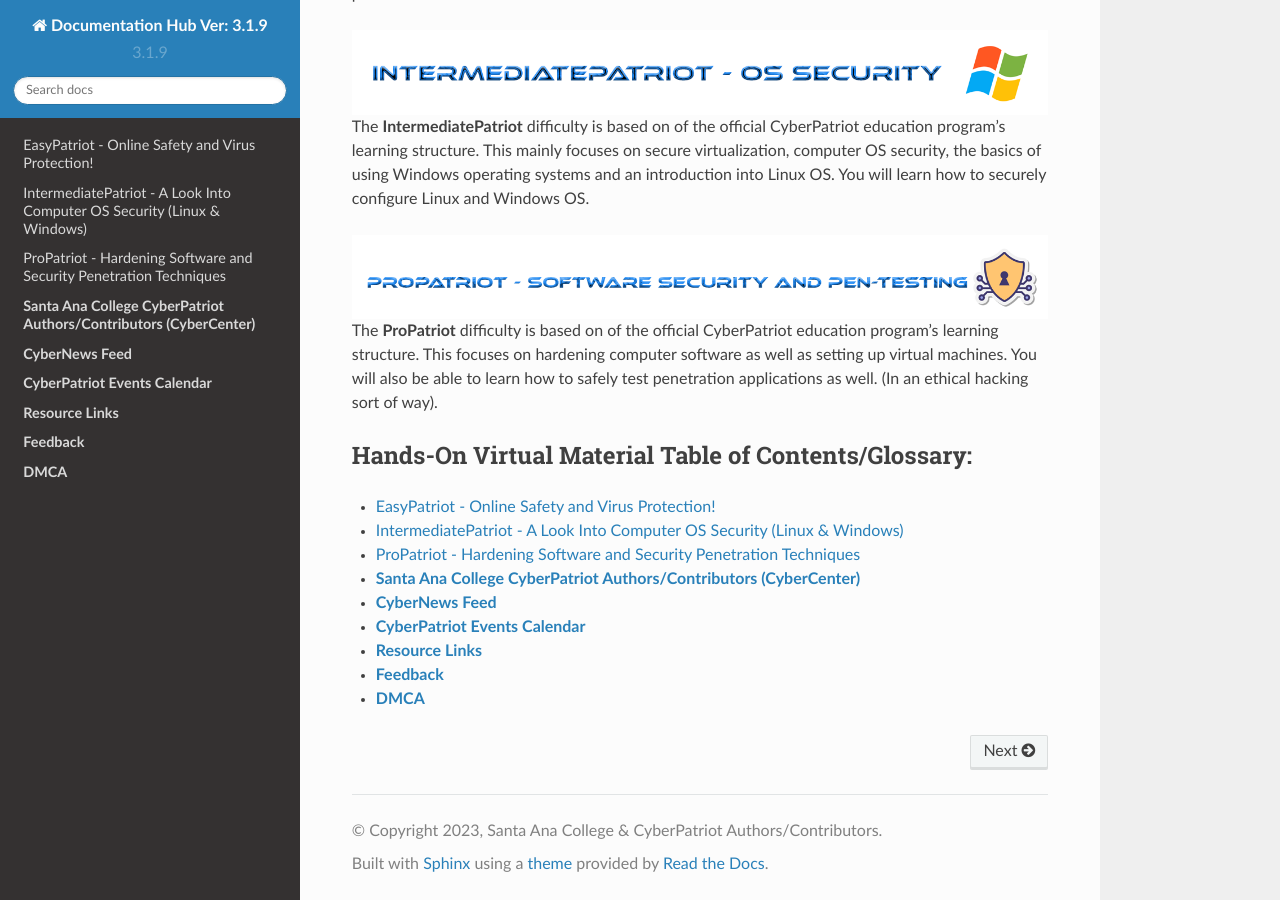
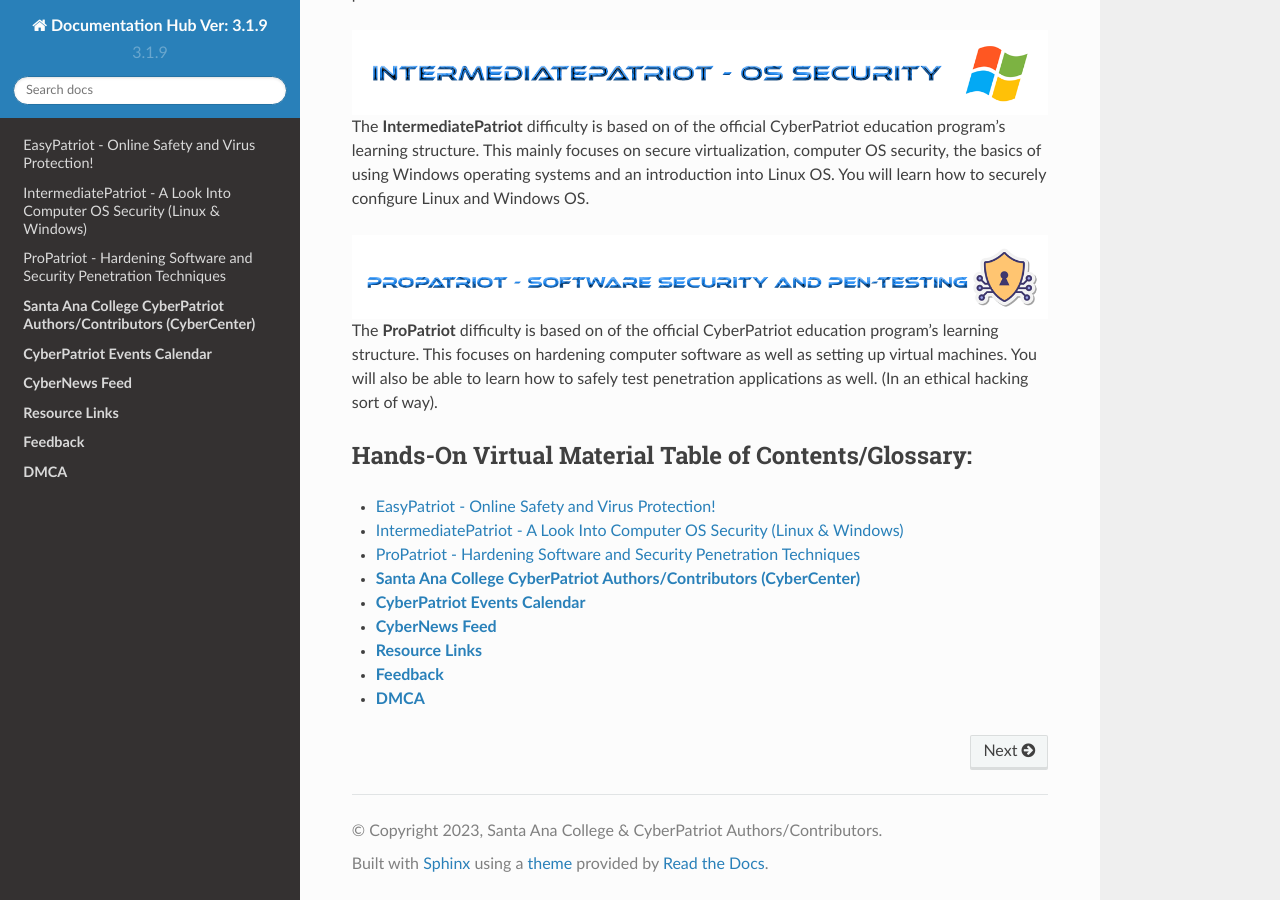
Before and after one commit to natt96z/cybersac, a Sphinx documentation site: the page built from docs/source/index.rst, in a window 1280 px wide and 900 px high, scrolled down 1176 px. Built offline with Sphinx 7.4.7 and the Read the Docs theme 2.0.0, drawn with Linux system fonts in a browser that asks for light colours; pages that are not in the unit, such as notebooks, are missing from menus.

```diff
--- a/docs/source/index.rst
+++ b/docs/source/index.rst
@@ -48,8 +48,8 @@ Hands-On Virtual Material Table of Contents/Glossary:
    HardExpertCyberSAC.rst
    AuthorsContributors.rst
    OfficialPatriot.rsT
+   Events.rst
    cybernews.rst
-   Events.rst
    links.rst
    feedback.rst
    DMCARequest.rst
```
